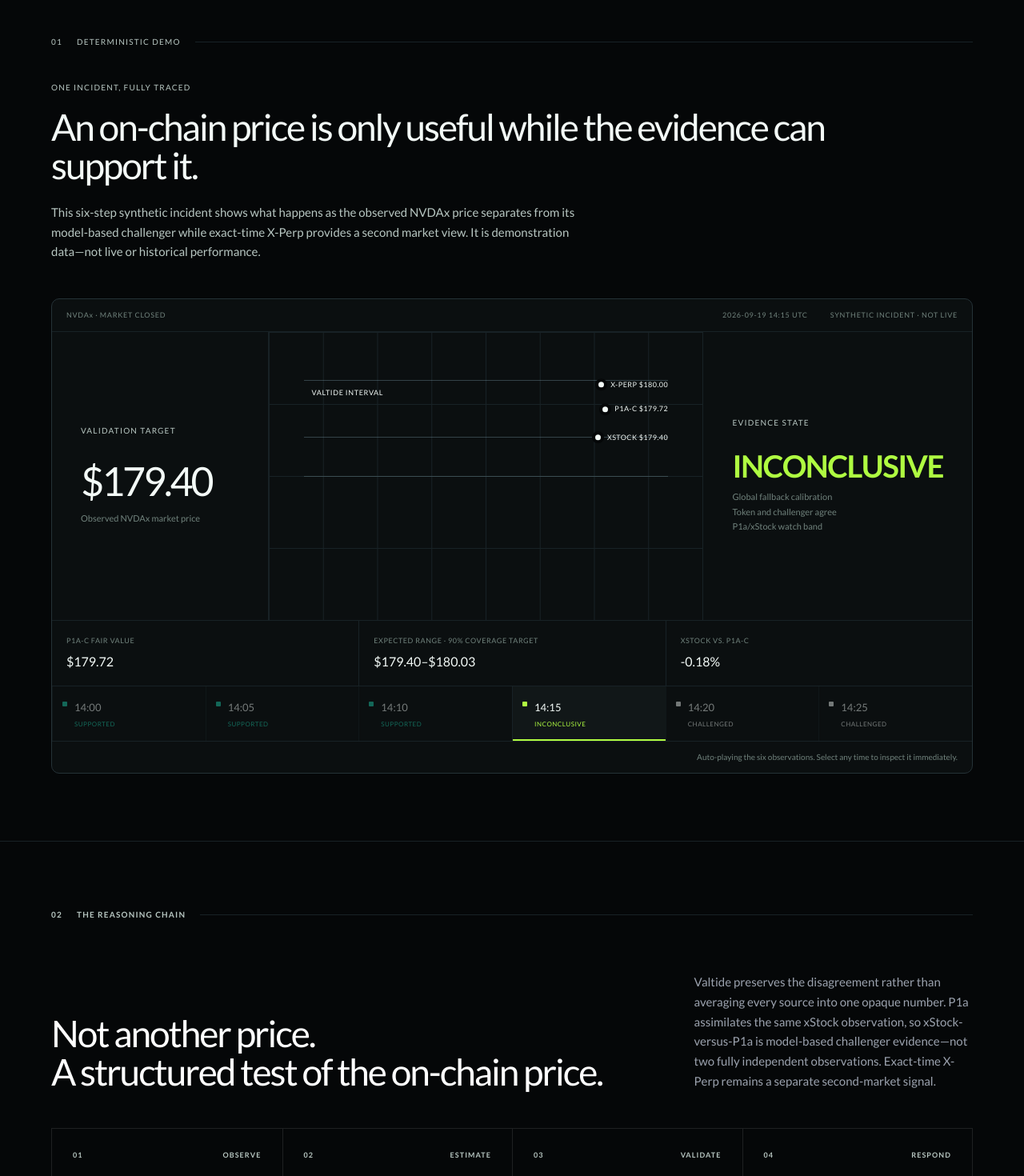
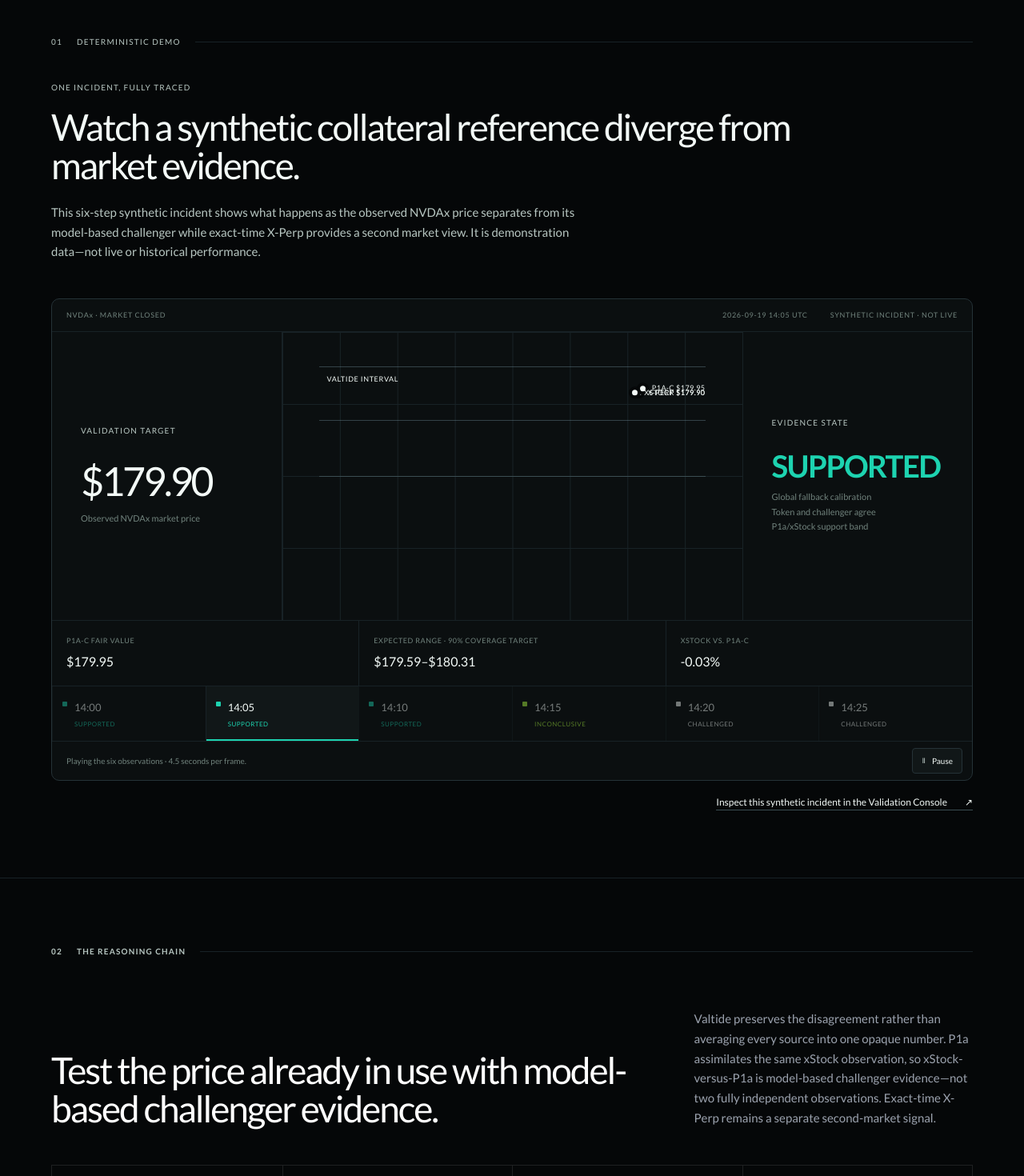
Before and after one commit to chin0312/valtide, a React (Vite) app in the folder apps/web/: page / in a window 1280 px wide. Shown: the part 840-2310 px from the top of the page at 80% size. Built offline with nearby package versions, Linux system fonts and the light colour scheme.

Commit message:
fix(web): align landing claims and demo controls

```diff
--- a/apps/web/src/components/Hero.tsx
+++ b/apps/web/src/components/Hero.tsx
@@ -215,7 +215,7 @@
       <div className="valtide-hero__copy">
         <p className="valtide-hero__eyebrow">Independent valuation evidence for tokenized collateral</p>
         <h1 id="valtide-hero-title">Take control of your protocol's<br /><span className="valtide-hero__title-accent">collateral risk.</span></h1>
-        <p className="valtide-hero__lede">Continuously verify whether on-chain equity prices are supported by off-chain evidence, then let consuming protocols enforce their own risk rules when markets disagree.</p>
+        <p className="valtide-hero__lede">Valtide evaluates whether tokenized-equity prices are supported by model-based challenger evidence, then returns an Evidence State that protocols can map to their own risk policy.</p>
         <div className="valtide-hero__actions">
           <a className="valtide-hero__action" href="?view=console">Open validation console <span aria-hidden="true">↗</span></a>
           <a className="valtide-hero__secondary" href="#incident">See how it works <span aria-hidden="true">↓</span></a>
--- a/apps/web/src/components/LandingPage.tsx
+++ b/apps/web/src/components/LandingPage.tsx
@@ -61,12 +61,26 @@
 
 export function LandingPage() {
   const [demoFrame, setDemoFrame] = useState(0);
+  const [isDemoPlaying, setIsDemoPlaying] = useState(() => (
+    typeof window === "undefined" || !window.matchMedia("(prefers-reduced-motion: reduce)").matches
+  ));
+  const [pauseReason, setPauseReason] = useState<"manual" | "focus" | null>(null);
 
   useEffect(() => {
-    if (window.matchMedia("(prefers-reduced-motion: reduce)").matches) return;
-    const timer = window.setInterval(() => setDemoFrame((frame) => (frame + 1) % SCENARIO.length), 2200);
+    if (!isDemoPlaying) return;
+    const timer = window.setInterval(() => setDemoFrame((frame) => (frame + 1) % SCENARIO.length), 4500);
     return () => window.clearInterval(timer);
-  }, []);
+  }, [isDemoPlaying]);
+
+  function pauseDemo(reason: "manual" | "focus") {
+    setIsDemoPlaying(false);
+    setPauseReason(reason);
+  }
+
+  function toggleDemoPlayback() {
+    setIsDemoPlaying((playing) => !playing);
+    setPauseReason(null);
+  }
 
   const demo = SCENARIO[demoFrame];
   const observedAt = `${demo.timestamp.slice(0, 10)} ${demo.timestamp.slice(11, 16)} UTC`;
@@ -81,7 +95,7 @@
           <div className="section-index"><span>01</span><span>DETERMINISTIC DEMO</span></div>
           <div className="story-heading">
             <p className="marketing-kicker">One incident, fully traced</p>
-            <h2>An on-chain price is only useful while the evidence can support it.</h2>
+            <h2>Watch a synthetic collateral reference diverge from market evidence.</h2>
             <p>This six-step synthetic incident shows what happens as the observed NVDAx price separates from its model-based challenger while exact-time X-Perp provides a second market view. It is demonstration data—not live or historical performance.</p>
           </div>
 
@@ -114,20 +128,28 @@
               <div><span>Expected range · 90% coverage target</span><strong>{money(demo.fair_value_lower)}–{money(demo.fair_value_upper)}</strong></div>
               <div><span>xStock vs. P1a-C</span><strong>{signedPct(demo.xstock_vs_p1ac_deviation_pct)}</strong></div>
             </div>
-            <div className="incident-timeline" aria-label="Choose a demo observation">
-              {SCENARIO.map((observation, index) => <button type="button" key={observation.timestamp} onClick={() => setDemoFrame(index)} aria-pressed={index === demoFrame} className={`is-${observation.evidence_state.toLowerCase()} ${index === demoFrame ? "is-active" : ""}`}>
+            <div className="incident-timeline" aria-label="Choose a demo observation" onFocusCapture={() => pauseDemo("focus")}>
+              {SCENARIO.map((observation, index) => <button type="button" key={observation.timestamp} onClick={() => { setDemoFrame(index); pauseDemo("manual"); }} aria-pressed={index === demoFrame} className={`is-${observation.evidence_state.toLowerCase()} ${index === demoFrame ? "is-active" : ""}`}>
                 <strong>{observation.timestamp.slice(11, 16)}</strong>
                 <em>{observation.evidence_state}</em>
               </button>)}
             </div>
-            <p className="incident-instruction">Auto-playing the six observations. Select any time to inspect it immediately.</p>
+            <div className="incident-playback" aria-live="polite">
+              <p>{isDemoPlaying ? "Playing the six observations · 4.5 seconds per frame." : pauseReason === "manual" ? "Paused after manual selection." : pauseReason === "focus" ? "Paused while reviewing the timeline." : "Paused to respect your reduced-motion preference."}</p>
+              <button type="button" onClick={toggleDemoPlayback} aria-pressed={isDemoPlaying} aria-label={`${isDemoPlaying ? "Pause" : "Play"} demo playback`}>
+                <span aria-hidden="true">{isDemoPlaying ? "Ⅱ" : "▶"}</span>{isDemoPlaying ? "Pause" : "Play"}
+              </button>
+            </div>
+          </div>
+          <div className="incident-actions">
+            <a className="text-link" href="/?view=console&context=demo">Inspect this synthetic incident in the Validation Console <span aria-hidden="true">↗</span></a>
           </div>
         </section>
 
         <section id="method" className="story-section story-section--reasoning">
           <div className="section-index"><span>02</span><span>THE REASONING CHAIN</span></div>
           <div className="story-heading story-heading--split">
-            <h2>Not another price.<br />A structured test of the on-chain price.</h2>
+            <h2>Test the price already in use with model-based challenger evidence.</h2>
             <p>Valtide preserves the disagreement rather than averaging every source into one opaque number. P1a assimilates the same xStock observation, so xStock-versus-P1a is model-based challenger evidence—not two fully independent observations. Exact-time X-Perp remains a separate second-market signal.</p>
           </div>
           <div className="reasoning-grid" aria-label="Valtide reasoning chain">
@@ -139,8 +161,8 @@
           <div className="section-index"><span>03</span><span>UNCERTAINTY</span></div>
           <div className="interval-copy">
             <p className="marketing-kicker">A range, not false precision</p>
-            <h2>Valtide does not claim to observe an exact “true” price.</h2>
-            <p>Valtide returns a range, not a supposedly exact price. The wider the uncertainty, the less confidently a protocol should rely on the estimate.</p>
+            <h2>Calibrated ranges make uncertainty explicit.</h2>
+            <p>Valtide returns a range, not a supposedly exact “true” price. The wider the uncertainty, the less confidently a protocol should rely on the estimate.</p>
             <a className="text-link" href="/methodology">Read the methodology <span aria-hidden="true">→</span></a>
           </div>
           <div className="range-instrument" aria-label="Illustrative interval based on the deterministic demo scenario">
@@ -159,7 +181,8 @@
           <div className="section-index"><span>04</span><span>OWNERSHIP BOUNDARY</span></div>
           <div className="story-heading story-heading--ownership">
             <p className="marketing-kicker">Evidence is not policy</p>
-            <h2>Valtide says what the evidence supports. It does not prescribe one universal response.</h2>
+            <h2>Protocol-owned policy, evaluated on X Layer.</h2>
+            <p>Valtide determines the Evidence State. RiskGuard evaluates the protocol’s configured mapping. The consuming application decides how—and whether—to enforce the returned action.</p>
           </div>
           <div className="ownership-flow" aria-label="Evidence, policy, and enforcement ownership">
             <article><span>VALTIDE BACKEND</span><h3>Evidence State</h3><div><b>SUPPORTED</b><b>INCONCLUSIVE</b><b>CHALLENGED</b></div></article>
@@ -200,7 +223,7 @@
           </div>
           <GuideExplorer />
           <div className="final-actions">
-            <a className="primary-link" href="?view=console">Open validation console <span>↗</span></a>
+            <a className="primary-link" href="/?view=console">Open validation console <span>↗</span></a>
             <a className="text-link" href="/docs">Explore documentation <span>→</span></a>
           </div>
         </section>
--- a/apps/web/src/components/Marketing.css
+++ b/apps/web/src/components/Marketing.css
@@ -53,7 +53,13 @@
 .incident-timeline .is-supported { color: var(--color-supported); }
 .incident-timeline .is-inconclusive { color: var(--color-inconclusive); }
 .incident-timeline .is-challenged { color: var(--color-challenged); }
-.incident-instruction { margin: 0; padding: 12px 18px; color: var(--color-muted); border-top: 1px solid var(--color-line-subtle); font-size: 10px; text-align: right; }
+.incident-playback { display: flex; justify-content: space-between; gap: 18px; align-items: center; min-height: 48px; padding: 8px 12px 8px 18px; color: var(--color-muted); border-top: 1px solid var(--color-line-subtle); }
+.incident-playback p { margin: 0; font-size: 10px; }
+.incident-playback button { display: inline-flex; gap: 8px; align-items: center; min-height: 32px; padding: 0 11px; color: var(--color-ink); background: var(--color-panel-2); border: 1px solid var(--color-line); border-radius: 4px; font: inherit; font-size: 10px; cursor: pointer; }
+.incident-playback button:hover { border-color: var(--color-ink-dim); }
+.incident-playback button:focus-visible { outline: 1px solid var(--color-accent); outline-offset: 2px; }
+.incident-playback button span { color: var(--color-accent); font-size: 9px; }
+.incident-actions { display: flex; justify-content: flex-end; margin-top: 18px; }
 
 .reasoning-grid { display: grid; grid-template-columns: repeat(4, 1fr); border: 1px solid var(--color-line-subtle); }
 .reasoning-grid article { min-height: 320px; padding: 26px; border-left: 1px solid var(--color-line-subtle); }
@@ -521,7 +527,8 @@
   .incident-topline { display: grid; gap: 4px; }
   .incident-metrics { grid-template-columns: 1fr 1fr; }
   .incident-timeline { grid-template-columns: 1fr 1fr; }
-  .incident-instruction { text-align: left; }
+  .incident-playback { align-items: flex-start; flex-direction: column; padding-block: 12px; }
+  .incident-actions { justify-content: flex-start; }
   .reasoning-grid, .role-grid, .docs-flow, .evidence-doc-grid, .context-grid, .glossary-grid { grid-template-columns: 1fr; }
   .role-glossary__heading, .role-glossary__grid { grid-template-columns: 1fr; }
   .role-glossary__heading > p:last-child { grid-column: auto; }
```
Also changed, not shown: 2 other files (tests, documents, lock files or other folders).
